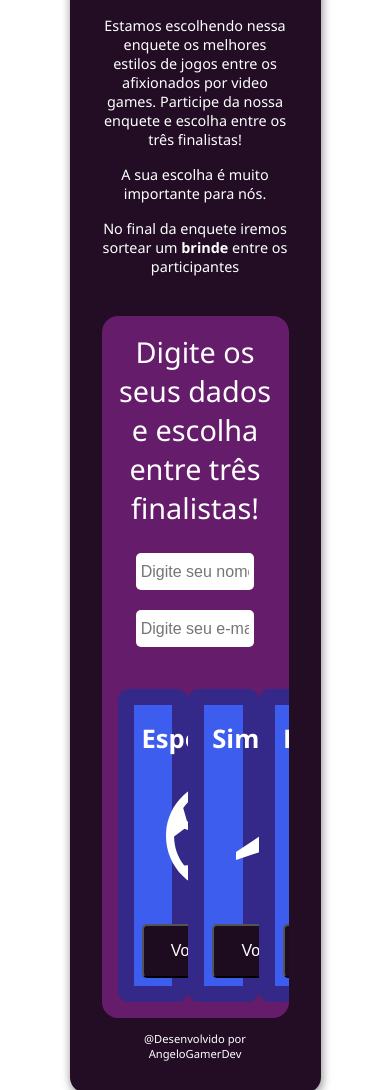
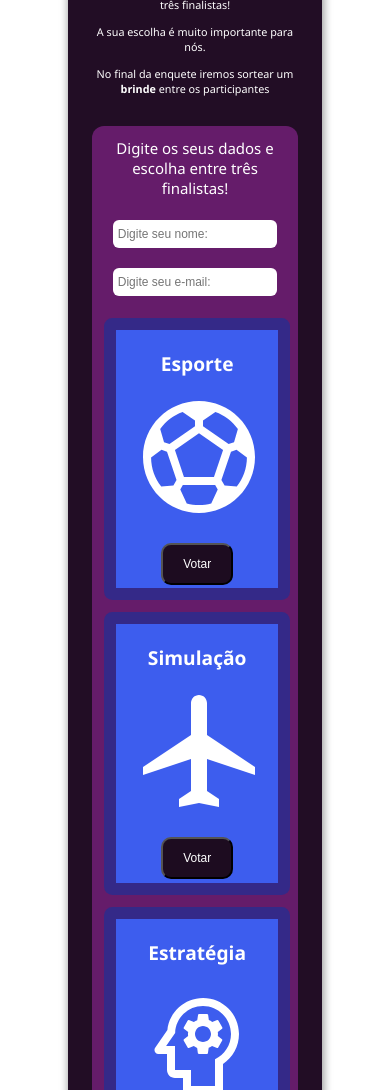
Before and after one commit to AngeloModanez/Games-Lovers, a plain HTML site: page index.html in a window 390 px wide. Shown: the part 185-1275 px from the top of the page. Drawn offline with Linux system fonts and the light colour scheme.

Commit message:
close #6 - Responsive

```diff
--- a/index.html
+++ b/index.html
@@ -26,7 +26,7 @@
           <span style="font-weight: 700">brinde</span> entre os participantes
         </div>
       </div>
-      <div class="register" style="margin-top: 2.5rem;">
+      <div class="register" style="margin-top: 2.5rem">
         <div class="register-title">
           Digite os seus dados e escolha entre três finalistas!
         </div>
@@ -34,25 +34,24 @@
           <input type="text" placeholder="Digite seu nome:" />
           <input type="email" placeholder="Digite seu e-mail:" />
         </div>
-
-        <div style="display: flex">
-          <div class="borda">
-            <div class="coisa">
-              <div style="margin-top: 0.5rem;">Esporte</div>
+        <div class="flex-container">
+          <div class="border">
+            <div class="voting">
+              <div style="margin-top: 1.4rem">Esporte</div>
               <object data="sport.svg" type="image/svg+xml"></object>
               <button>Votar</button>
             </div>
           </div>
-          <div class="borda">
-            <div class="coisa">
-              <div style="margin-top: 0.5rem;">Simulação</div>
+          <div class="border">
+            <div class="voting">
+              <div style="margin-top: 1.4rem">Simulação</div>
               <object data="plane.svg" type="image/svg+xml"></object>
               <button>Votar</button>
             </div>
           </div>
-          <div class="borda">
-            <div class="coisa">
-              <div style="margin-top: 0.5rem;">Estratégia</div>
+          <div class="border">
+            <div class="voting">
+              <div style="margin-top: 1.4rem">Estratégia</div>
               <object data="head.svg" type="image/svg+xml"></object>
               <button>Votar</button>
             </div>
--- a/style.css
+++ b/style.css
@@ -5,7 +5,7 @@ body {
 
 .container {
     margin: auto;
-    width: 50%;
+    width: 55%;
     border-radius: 1rem;
     box-shadow: 1px 3px 8px 1px rgb(0, 0, 0, 0.4);
     padding: 2rem;
@@ -35,7 +35,7 @@ body {
 }
 
 .register-title {
-    font-size: 1.8rem;
+    font-size: 2rem;
     font-weight: 400;
     text-align: center;
     margin-bottom: 1rem;
@@ -43,10 +43,10 @@ body {
 
 input {
     padding: 5px;
-    width: 70%;
-    height: 1.7rem;
+    width: 80%;
+    height: 1.5rem;
     font-size: 1rem;
-    border-radius: 5px;
+    border-radius: 6px;
     border: 0;
     margin: 10px;
 }
@@ -56,17 +56,21 @@ input:focus {
     box-shadow: 0 0 1.5rem #19ffff;
 }
 
-.borda{
+.flex-container {
+    display: flex;
+}
+
+.border {
     background-color: #342988;
     border-radius: 0.7rem;
     padding: 1rem;
     margin: auto;
+    width: 12rem;
     margin-top: 2rem;
-    width: 25%;
     text-align: center;
 }
 
-.coisa{
+.voting {
     background-color: #3d5dee;
     padding: 0.5rem;
     font-size: 1.6rem;
@@ -74,10 +78,10 @@ input:focus {
 }
 
 button {
-    background-color: #1d0c20 ;
+    background-color: #1d0c20;
     padding: 1rem;
     width: 6rem;
-    border-radius: 5px;
+    border-radius: 10px;
     font-size: 1rem;
     color: #ffffff;
 }
@@ -92,3 +96,37 @@ button:hover {
     text-align: center;
     font-size: 0.7rem;
 }
+
+@media screen and (max-width: 1380px) {
+    html {
+        font-size: 12px;
+    }
+
+    .register-title {
+        font-size: 15px;
+    }
+
+    input {
+        margin-left: 2%;
+        margin-right: 2%;
+        width: 85%;
+    }
+
+    .border {
+        width: 13.5rem;
+        margin-top: 12px;
+    }
+
+    .voting {
+        padding: 2%;
+    }
+
+    button {
+        width: 6rem;
+    }
+
+    .flex-container {
+        flex-direction: column;
+        width: auto;
+    }
+}
```
